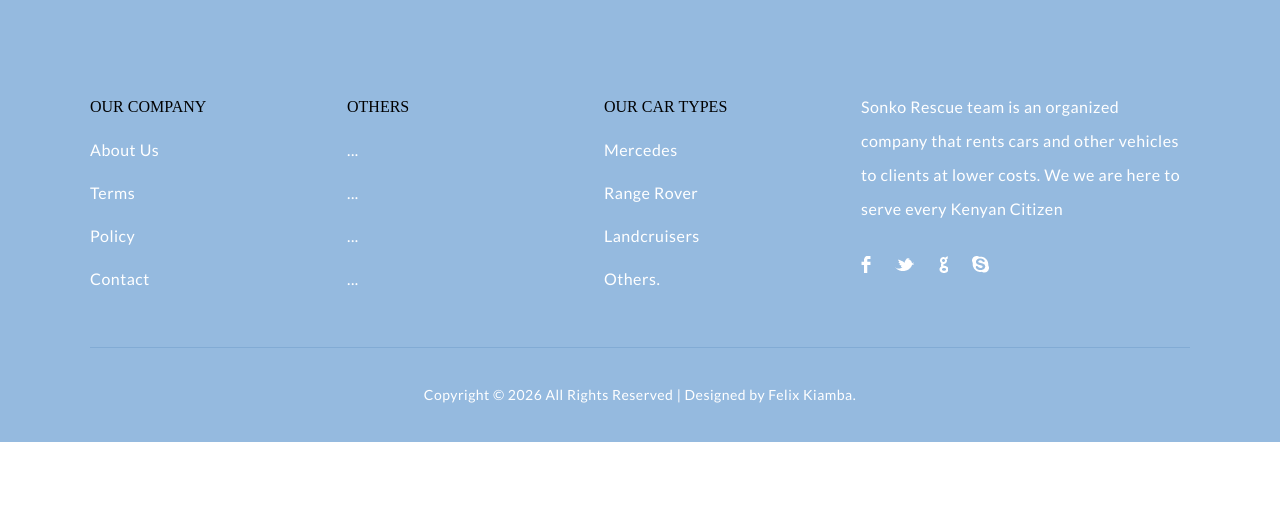
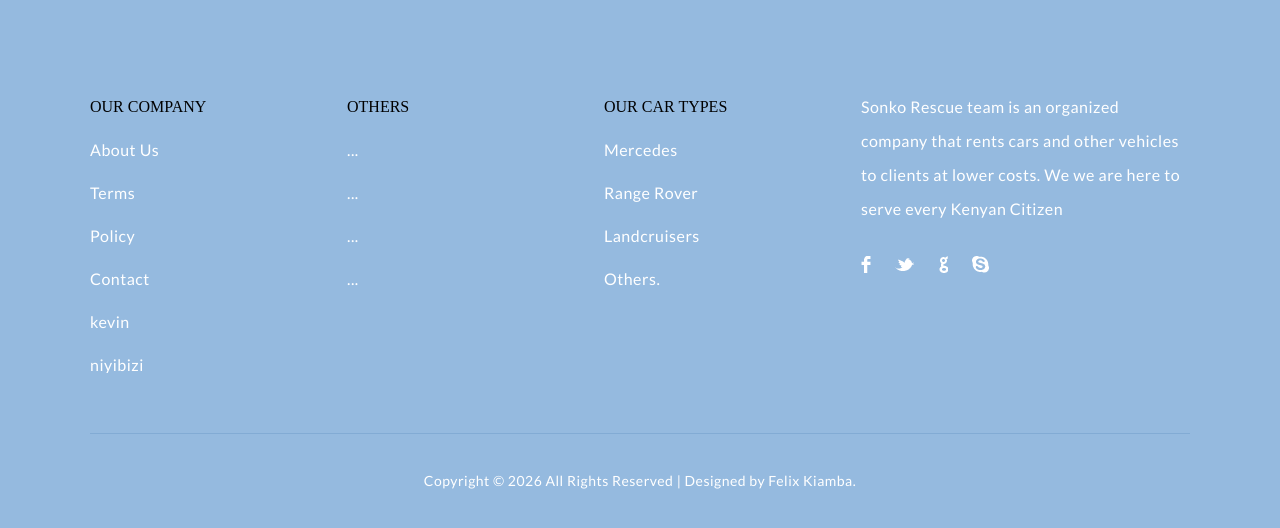
Before and after one commit to nganji-cpu/L5SODB-carrental, a PHP site: page / in a window 1280 px wide. Shown: the part 1097-1625 px from the top of the page. Before the commit the page ends 1539 px from the top, so only its background shows below. Run offline with PHP 8.4, Linux system fonts and the light colour scheme; data comes from the database, SQL or seed files in the repository.

Commit message:
Update index.php

```diff
--- a/index.php
+++ b/index.php
@@ -1,7 +1,7 @@
 <!DOCTYPE html>
 <html lang="en">
 <head>
-	<title>Sonko Car Rental</title>
+	<title>kevin NIYIBIZI SOD B</title>
 	<meta charset="utf-8">
 	<meta name="author" content="pixelhint.com">
 	<meta name="description" content="La casa free real state fully responsive html5/css3 home page website template"/>
@@ -65,6 +65,8 @@
 						<li><a href="#">Terms</a></li>
 						<li><a href="#">Policy</a></li>
 						<li><a href="#">Contact</a></li>
+						<li><a href="#">kevin</a></li>
+						<li><a href="#">niyibizi</a></li>
 					</ul>
 				</li>
 
```
